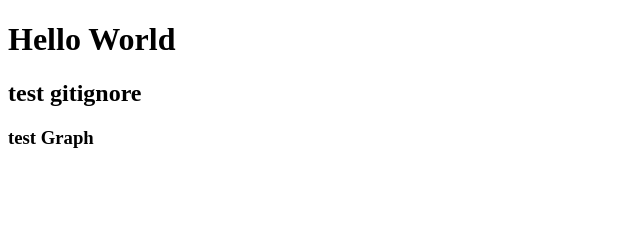
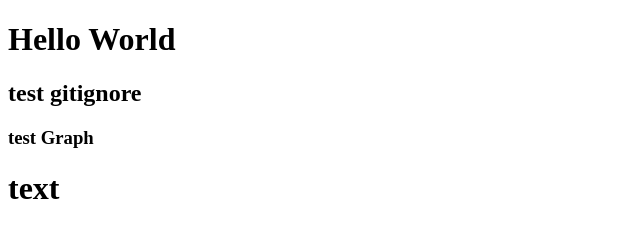
Before and after one commit to Shnuks/plan, a plain HTML site: page index.html in a window 1280 px wide. Shown: the full height of the page, 0-640 px from the left. Drawn offline with Linux system fonts and the light colour scheme.

Commit message:
Create testpul.test212

```diff
--- a/index.html
+++ b/index.html
@@ -3,3 +3,4 @@
 <h1>Hello World</h1>
 <h2> test gitignore</h2>
 <h3>test Graph</h3>
+<h1>text</h1>
```
Also changed, not shown: 1 other file.
